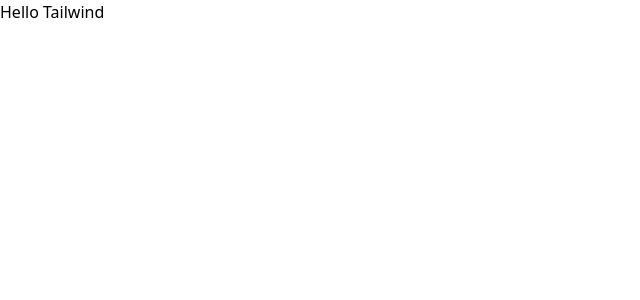
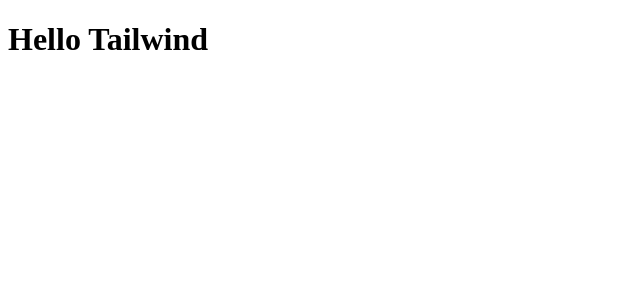
Before and after one commit to PxS00/alura-newsletter, a React app: page / in a window 1280 px wide. Shown: the top 300 px of the page, without its empty margins (0-640 px from the left). Built offline with nearby package versions, Linux system fonts and the light colour scheme; the HTML template or start-up script is replaced by a standard one.

Commit message:
chore: remove Tailwind CSS integration from Vite config and CSS files

```diff
--- a/src/index.css
+++ b/src/index.css
@@ -1,5 +1,3 @@
-@import "tailwindcss";
-
 @tailwind base;
 @tailwind components;
 @tailwind utilities;
--- a/vite.config.js
+++ b/vite.config.js
@@ -1,11 +1,9 @@
 import { defineConfig } from 'vite'
-import tailwindcss from '@tailwindcss/vite'
 import react from '@vitejs/plugin-react'
 
 // https://vite.dev/config/
 export default defineConfig({
   plugins: [
     react(),
-    tailwindcss()
   ],
 })
```
